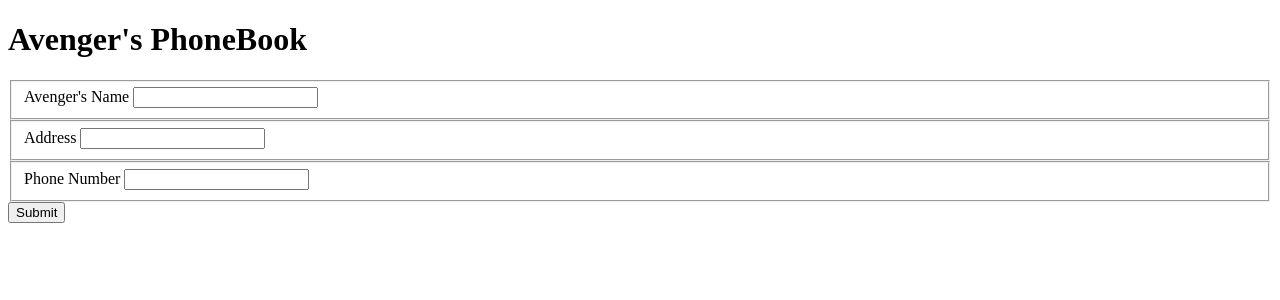
After one commit to geovannycrespo/flaskhomework, a Flask app: page /signup in a window 1280 px wide. The commit adds this page. Shown: the top 300 px of the page. Run offline with Flask 2, Linux system fonts and the light colour scheme.

Commit message:
homework

```diff
--- a/flaskavengerhomework/__init__.py
+++ b/flaskavengerhomework/__init__.py
@@ -1,5 +1,7 @@
 from flask import Flask
+from config import Config
 
 app = Flask(__name__)
+app.config.from_object(Config)
 
 from flaskavengerhomework import routes
--- /dev/null
+++ b/flaskavengerhomework/forms.py
@@ -0,0 +1,10 @@
+from wtforms import StringField, SubmitField
+from wtforms.validators import DataRequired, EqualTo,Email
+from flask_wtf import FlaskForm
+
+class SignupForm(FlaskForm):
+    avengername = StringField("Avenger's Name", validators=[DataRequired()])
+    phonenumber = StringField("Phone Number", validators=[DataRequired()])
+    address = StringField("Address", validators=[DataRequired()])
+
+    submit = SubmitField("Submit")
--- a/flaskavengerhomework/routes.py
+++ b/flaskavengerhomework/routes.py
@@ -1,6 +1,21 @@
 from flaskavengerhomework import app
 from flask import render_template
+from flaskavengerhomework.forms import SignupForm
+
 #home route
 @app.route("/")
 def home():
     return render_template("home.html")
+
+
+ # Sing up Route
+@app.route("/signup",methods=["GET","POST"])
+def signup():
+    signupForm = SignupForm()
+
+    avengername = signupForm.avengername.data
+    address = signupForm.address.data
+    phonenumber = signupForm.phonenumber.data
+    print(avengername,phonenumber,address)
+
+    return render_template("signup.html", signupform = signupForm)
--- a/flaskavengerhomework/static/css/main.css
+++ b/flaskavengerhomework/static/css/main.css
@@ -1,101 +1 @@
-/* NavbBar with FlexBox */
-
-*{
-    box-sizing: border-box;
-}
-
-body{
-    font-family: 'Montserrate', 'san-serif';
-    line-height: 1.6;
-    margin: 0;
-    min-height: 100vh;
-}
-
-ul{
-    margin: 0;
-    padding: 0;
-    list-style: none;
-
-}
-
-a{
-    text-decoration: none;
-}
-
-.logo{
-    margin: 0;
-    font-size: 1.45em;
-}
-
-.main-nav{
-    margin-top: 5px;
-}
-
-.logo a,
-.main-nav a{
-    padding: 10px 15px;
-    text-transform: uppercase;
-    text-align: center;
-    display: block;
-}
-.main-nav a{
-    color: #34495e;
-    font-size: .99em;
-}
-
-.main-nav a:hover{
-    color: #718daa;
-}
-
-.header-nav{
-    padding-top: .5em;
-    padding-bottom: .5em;
-    border: 1px solid #a2a2a2;
-    background-color: #f4f4f4;
-    box-shadow: 0px 0px 14px 0px rgba(0,0,0,0.75);
-    border-radius: 5px;
-}
-
-/* Media queries for Nav */
-@media(min-width:796px){
-    .header-nav,
-    .main-nav{
-        display: flex;
-    }
-    .header-nav{
-        flex-direction: column;
-        align-items: center;
-        .header-nav{
-            widows: 80%;
-            margin: 0 auto;
-            max-width: 1150px;
-        }
-    }
-
-}
-
-@media (min-width: 1025px){
-    .header-nav{
-        flex-direction: row;
-        justify-content: space-between;
-    }
-}
-.banner{
-    height: 95vh;
-    background-image: linear-gradient(to right bottom, rgba(30,115,172,0.7), rgba(142,57,153,0.6)), url(https://images.unsplash.com/photo-1561149877-84d268ba65b8?ixlib=rb-1.2.1&ixid=eyJhcHBfaWQiOjEyMDd9&auto=format&fit=crop&w=900&q=60);
-    background-size: cover;
-    background-position: 35% 50%;
-    -webkit-clip-path: polygon(0 0, 100% 0, 100% 80vh, 0 100%);
-    clip-path: polygon(0 0, 100% 0, 100% 80vh, 0 100%);
-    position: relative;
-
-
-}
-
-.header-text{
-    display: flex;
-    justify-content: center;
-    padding-top: 20%;
-    left: 20rem;
-    top: 10rem;
-    color: white;
+s
--- a/flaskavengerhomework/templates/base.html
+++ b/flaskavengerhomework/templates/base.html
@@ -8,7 +8,7 @@
     <title>Document</title>
 </head>
 <body>
-
+        <h1> Avenger's PhoneBook</h1>
     {% block content %}
     {% endblock content %}
 </body>
--- a/flaskavengerhomework/templates/home.html
+++ b/flaskavengerhomework/templates/home.html
@@ -1,5 +1,3 @@
 {% extends 'base.html' %}
-
 {% block content %}
-<h1>Avengers Unite</h1>
 {% endblock content %}
--- /dev/null
+++ b/flaskavengerhomework/templates/signup.html
@@ -0,0 +1,24 @@
+{% extends 'base.html' %}
+{% block content %}
+
+<form action="" method="POST">
+    {{ signupform.hidden_tag() }}
+
+    <div>
+        <fieldset>
+            {{ signupform.avengername.label }}
+            {{ signupform.avengername(class="form-control") }}
+        </fieldset>
+        <fieldset>
+            {{ signupform.address.label }}
+            {{ signupform.address(class="form-control") }}
+        </fieldset>
+        <fieldset>
+            {{ signupform.phonenumber.label }}
+            {{ signupform.phonenumber(class="form-control") }}
+        </fieldset>
+
+        {{signupform.submit(class="button") }}
+    </div>
+</form>
+{% endblock content %}
```
Also changed, not shown: config.py (+8 -0 lines).
